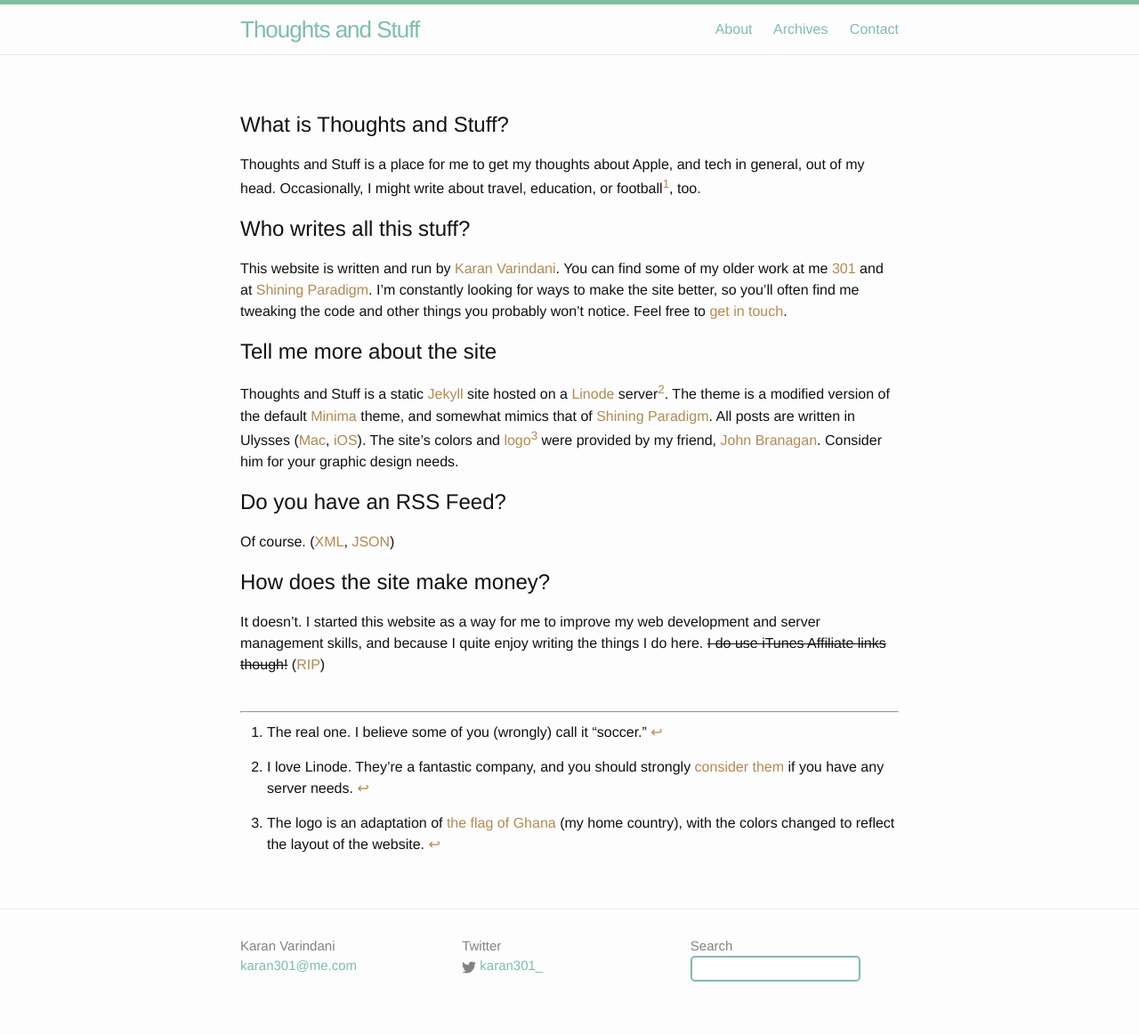
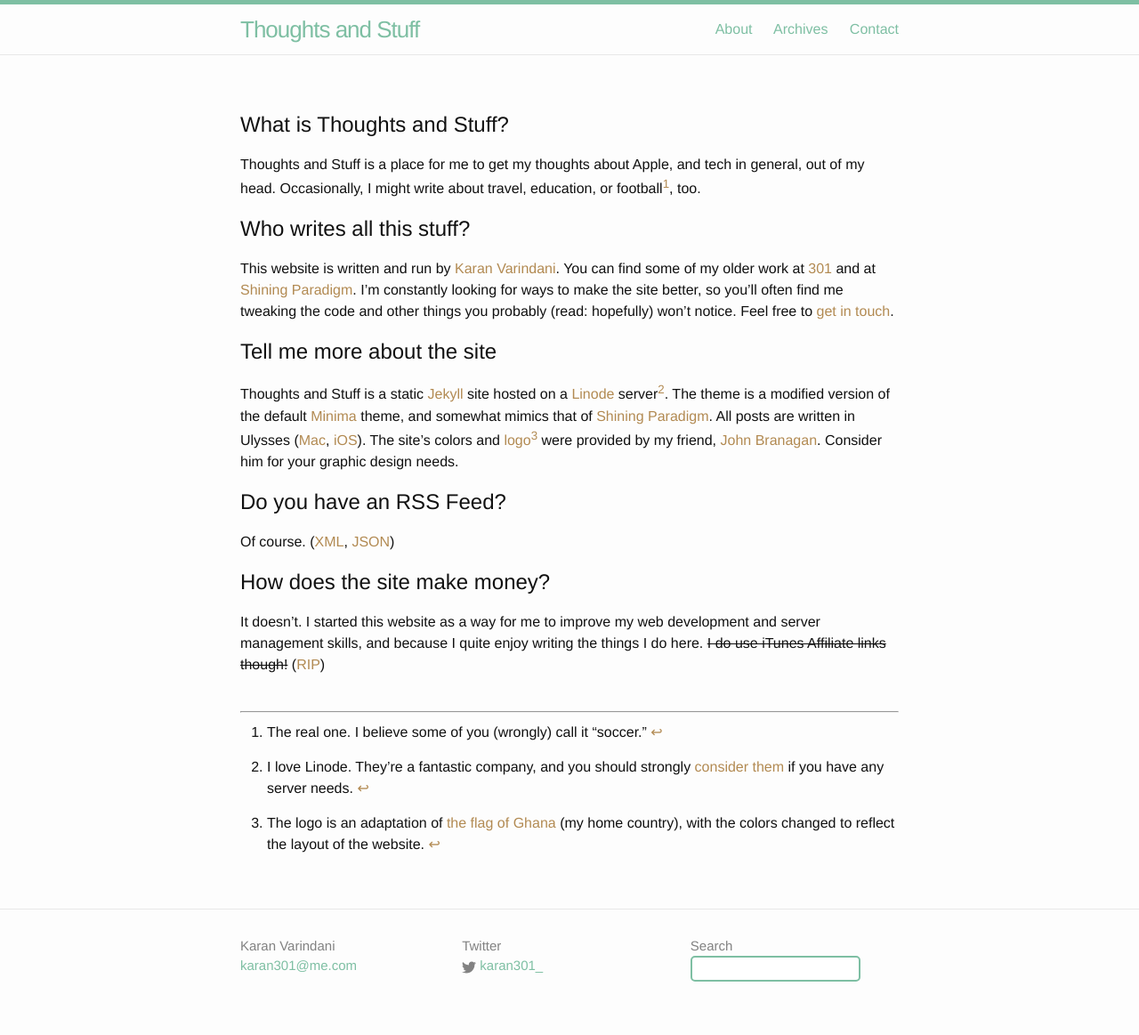
Before and after one commit to karan301/blog, a Jekyll site: the page built from about.md, in a window 1280 px wide. Shown: the whole page at 89% size. Built offline with Jekyll 4.4.1, drawn with Linux system fonts in a browser that asks for light colours.

Commit message:
General push to keep things up-to-date.

```diff
--- a/about.md
+++ b/about.md
@@ -8,7 +8,7 @@
 Thoughts and Stuff is a place for me to get my thoughts about Apple, and tech in general, out of my head. Occasionally, I might write about travel, education, or football[^1], too.
 
 # Who writes all this stuff?
-This website is written and run by [Karan Varindani][1]. You can find some of my older work at me [301][2] and at [Shining Paradigm][3]. I’m constantly looking for ways to make the site better, so you’ll often find me tweaking the code and other things you probably won’t notice. Feel free to [get in touch][4].
+This website is written and run by [Karan Varindani][1]. You can find some of my older work at [301][2] and at [Shining Paradigm][3]. I’m constantly looking for ways to make the site better, so you’ll often find me tweaking the code and other things you probably (read: hopefully) won’t notice. Feel free to [get in touch][4].
 
 # Tell me more about the site
 Thoughts and Stuff is a static [Jekyll][5] site hosted on a [Linode][6] server[^2]. The theme is a modified version of the default [Minima][8] theme, and somewhat mimics that of [Shining Paradigm][9]. All posts are written in Ulysses ([Mac][10], [iOS][11]). The site's colors and [logo][16][^3] were provided by my friend, [John Branagan][15]. Consider him for your graphic design needs.
```
Also changed, not shown: 2 other files.
